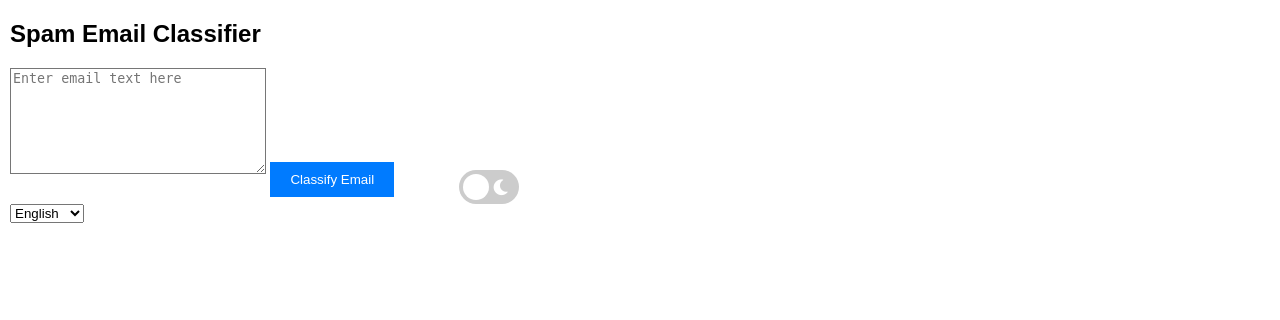
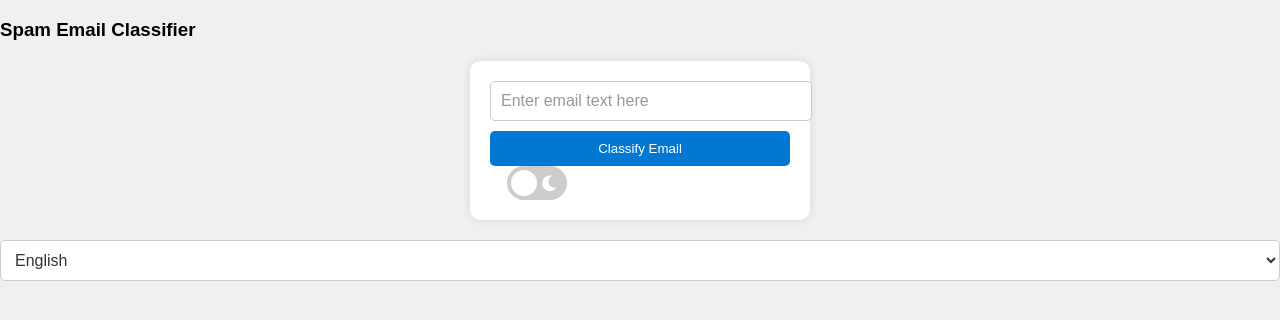
Before and after one commit to Aida-adzd/Chrome_Extensions_Spam_Mail, a Flask app: page / in a window 1280 px wide. Shown: the top 320 px of the page. Run offline with Flask 3, Linux system fonts and the light colour scheme.

Commit message:
change design

```diff
--- a/project_folder/templates/popup.html
+++ b/project_folder/templates/popup.html
@@ -6,9 +6,10 @@
   <link rel="stylesheet" href="https://cdnjs.cloudflare.com/ajax/libs/font-awesome/6.0.0-beta3/css/all.min.css">
 </head>
 <body>
-  <h2>Spam Email Classifier</h2>
+  <h3>Spam Email Classifier</h3>
   <form id="emailForm">
-    <label for="emailText"></label><textarea id="emailText" placeholder="Enter email text here"></textarea>
+    <label for="emailText"></label>
+    <input type="text" id="emailText" placeholder="Enter email text here"></input>
     <button type="submit">Classify Email</button>
     <label class="switch">
       <input type="checkbox" id="darkModeSwitch">
@@ -17,17 +18,18 @@
         <i class="fas fa-moon"></i>
       </span>
     </label>
-  </form><select id="languageSelect">
+  </form>
+  <select id="languageSelect">
     <option value="en">English</option>
     <option value="es">Español</option>
     <option value="fa">فارسی</option>
     <option value="fr">Français</option>
     <option value="it">Italiano</option>
-  <option value="ar">العربية</option><head>
+    <option value="ar">العربية</option>
     <meta charset="UTF-8">
-</head>
   </select>
   <p id="result"></p>
+  <p id="emptyInputMessage" style="color: red; display: none;">Please fill out the email text field.</p> <!-- New element for empty input message -->
   <script src="popup.js"></script>
 </body>
 </html>
--- a/project_folder/templates/popup.js
+++ b/project_folder/templates/popup.js
@@ -1,7 +1,17 @@
 document.addEventListener('DOMContentLoaded', function() {
+  // Function to handle form submission
   document.getElementById('emailForm').addEventListener('submit', function(e) {
     e.preventDefault();
-    const emailText = document.getElementById('emailText').value;
+    const emailText = document.getElementById('emailText').value.trim(); // Trim whitespace
+
+    if (emailText === '') {
+      // Display empty input message if input is empty
+      document.getElementById('emptyInputMessage').style.display = 'block';
+      return; // Stop further execution
+    } else {
+      // Hide empty input message if input is not empty
+      document.getElementById('emptyInputMessage').style.display = 'none';
+    }
 
     fetch('http://127.0.0.1:5000/classify', {
       method: 'POST',
@@ -17,13 +27,14 @@ document.addEventListener('DOMContentLoaded', function() {
     .catch(error => console.error('Error:', error));
   });
 
+  // Function to handle dark mode switch
   const darkModeSwitch = document.getElementById('darkModeSwitch');
-
   darkModeSwitch.addEventListener('change', function() {
     document.body.classList.toggle('dark-mode');
     document.querySelector('textarea').classList.toggle('dark-mode');
   });
-});
+
+  // Translations object
   const translations = {
     en: {
       title: "Spam Email Classifier",
@@ -57,9 +68,11 @@ const translations = {
     }
   };
 
+  // Function to handle language change
   document.getElementById('languageSelect').addEventListener('change', function() {
     const language = this.value;
-  document.querySelector('h2').textContent = translations[language].title;
+    document.querySelector('h3').textContent = translations[language].title;
     document.getElementById('emailText').placeholder = translations[language].placeholder;
     document.querySelector('button').textContent = translations[language].button;
   });
+});
--- a/project_folder/templates/style.css
+++ b/project_folder/templates/style.css
@@ -1,45 +1,83 @@
 body {
+  margin: 0;
+  padding: 0;
   font-family: Arial, sans-serif;
-  margin: 10px;
-  background-color: #2e2e2e;
-  color: #ffffff;
+  background-color: #f0f0f0; /* Default background color */
 }
 
-h2 {
-  margin-bottom: 20px;
+/* Email form */
+#emailForm {
+  width: 300px;
+  margin: 20px auto;
+  background-color: #fff; /* Default background color */
+  padding: 20px;
+  border-radius: 10px;
+  box-shadow: 0 0 10px rgba(0, 0, 0, 0.1);
+  transition: background-color 0.5s ease, color 0.5s ease; /* Added transition for smooth color change */
 }
 
-textarea {
-  width: 250px;
-  height: 100px;
-  margin-bottom: 10px;
-  background-color: #555555;
-  color: #ffffff;
+/* Dark mode adjustments */
+body.dark-mode #emailForm {
+  background-color: #333; /* Dark background color */
+  color: #fff; /* Light text color */
 }
 
+/* Email text textarea */
+#emailText {
+  width: 100%;
+  max-width: 600px; /* You can adjust this value as needed */
+  padding: 10px;
+  margin: 0 auto; /* This will center the element */
+  border: 1px solid #CCCCCC;
+  border-radius: 5px;
+  background-color: #ffffff; /* White background */
+  color: #333333; /* Dark text color */
+  font-size: 16px; /* Adjust font size as needed */
+  transition: background-color 0.5s ease, color 0.5s ease; /* Added transition for smooth color change */
+}
+
+#emailText::placeholder {
+  color: #999999; /* Lighter text color for placeholder */
+}
+
+/* Dark mode adjustments */
+body.dark-mode #emailText {
+  background-color: #333; /* Dark background color */
+  color: #fff; /* Light text color */
+}
+
+
 button {
-  padding: 10px 20px;
-  background-color: #007bff;
-  color: white;
+  width: 100%;
+  padding: 10px;
+  background-color: #0078d4; /* Default button color */
+  color: #fff;
   border: none;
+  border-radius: 5px;
   cursor: pointer;
 }
 
 button:hover {
-  background-color: #0056b3;
+  background-color: #005a9e; /* Button color on hover */
 }
 
-p {
+.controls {
+  display: flex;
+  align-items: center;
+  justify-content: space-between;
   margin-top: 20px;
 }
 
+#languageSelect {
+  width: 150px;
+  padding: 8px;
+  border-radius: 5px;
+  border: 1px solid #ccc;
+}
+
 .switch {
-  position: relative;
-  display: inline-block;
-  width: 60px;
-  height: 34px;
-  margin-left: 60px;
-  margin-top: 1px;
+  display: flex;
+  align-items: center;
 }
 
 .switch input {
@@ -49,17 +87,16 @@ p {
 }
 
 .slider {
-  position: absolute;
+  position: relative;
   cursor: pointer;
-  top: 0;
-  left: 0;
-  right: 0;
-  bottom: 0;
+  width: 60px;
+  height: 34px;
   background-color: #ccc;
   transition: .4s;
   display: flex;
   align-items: center;
   justify-content: center;
+  margin-left: 10px;
 }
 
 .slider:before {
@@ -71,6 +108,7 @@ p {
   bottom: 4px;
   background-color: white;
   transition: .4s;
+  border-radius: 50%;
 }
 
 input:checked + .slider {
@@ -105,9 +143,9 @@ input:checked + .slider:before {
   right: 8px;
   opacity: 1; /* Always show the moon icon */
 }
+
+/* Dark mode transition */
 body {
-  background-color: white;
-  color: black;
   transition: background-color 0.5s ease, color 0.5s ease;
 }
 
@@ -117,8 +155,6 @@ body.dark-mode {
 }
 
 textarea {
-  background-color: white;
-  color: black;
   transition: background-color 0.5s ease, color 0.5s ease;
 }
 
@@ -126,3 +162,47 @@ textarea.dark-mode {
   background-color: black;
   color: white;
 }
+
+#emailText {
+  width: 100%;
+  padding: 10px;
+  margin-bottom: 10px;
+  border: 1px solid #CCCCCC;
+  border-radius: 5px;
+  background-color: #ffffff; /* White background */
+  color: #333333; /* Dark text color */
+  font-size: 16px; /* Adjust font size as needed */
+}
+
+#emailText::placeholder {
+  color: #999999; /* Lighter text color for placeholder */
+}
+/* Corrected size and style of language select bar */
+#languageSelect {
+  width: 100%; /* Adjusted width to fill the container */
+  padding: 10px; /* Increased padding for better spacing */
+  border-radius: 5px;
+  border: 1px solid #ccc;
+  background-color: #fff; /* Default background color */
+  color: #333; /* Adjusted text color */
+  font-size: 16px; /* Adjusted font size */
+  transition: background-color 0.5s ease, color 0.5s ease; /* Added transition for smooth color change */
+}
+
+/* Adjusted color of language select options */
+#languageSelect option {
+  background-color: #fff; /* Default background color */
+  color: #333; /* Adjusted text color */
+}
+
+/* Dark mode adjustments */
+body.dark-mode #languageSelect {
+  background-color: #333; /* Dark background color */
+  color: #fff; /* Light text color */
+  border-color: #999; /* Darker border color */
+}
+
+body.dark-mode #languageSelect option {
+  background-color: #333; /* Dark background color */
+  color: #fff; /* Light text color */
+}
```
Lines whose indentation alone changed are shown as unchanged.
